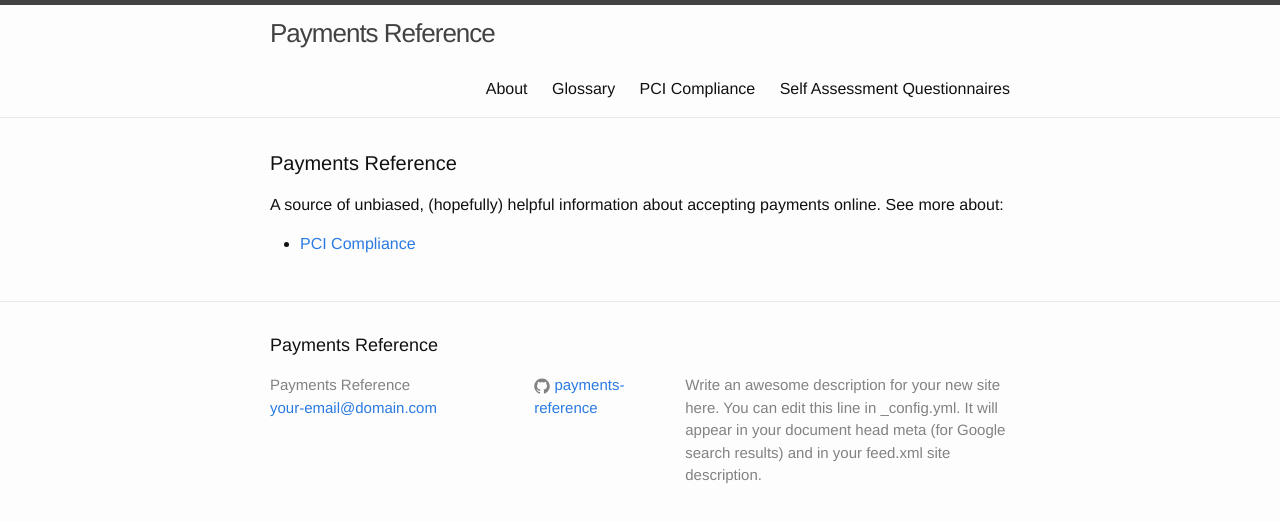
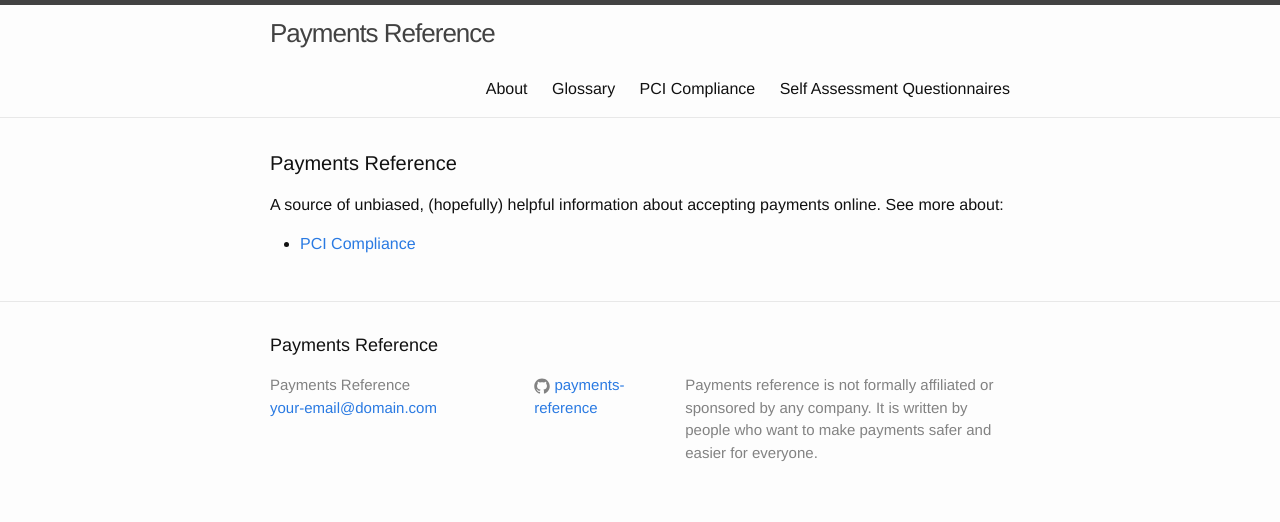
Before and after one commit to payments-reference/payments-reference, a Jekyll site: the page built from index.html, in a window 1280 px wide. Shown: the top 522 px of the page. Built offline with Jekyll 4.4.1, drawn with Linux system fonts in a browser that asks for light colours.

Commit message:
Add new description

```diff
--- a/_config.yml
+++ b/_config.yml
@@ -2,9 +2,7 @@
 title: Payments Reference
 email: your-email@domain.com
 description: > # this means to ignore newlines until "baseurl:"
-  Write an awesome description for your new site here. You can edit this
-  line in _config.yml. It will appear in your document head meta (for
-  Google search results) and in your feed.xml site description.
+  Payments reference is not formally affiliated or sponsored by any company. It is written by people who want to make payments safer and easier for everyone.
 baseurl: "" # the subpath of your site, e.g. /blog/
 url: "http://yourdomain.com" # the base hostname & protocol for your site
 # twitter_username: jekyllrb
```
